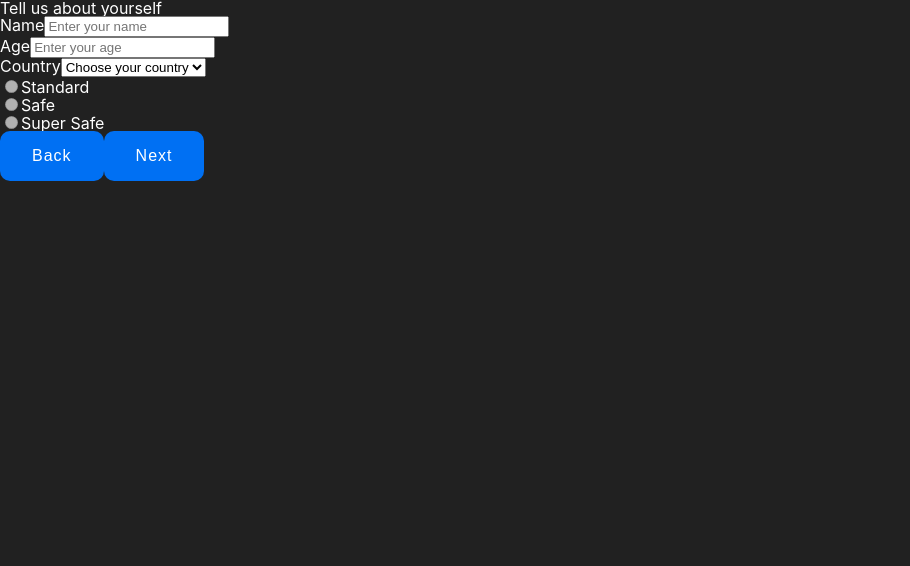
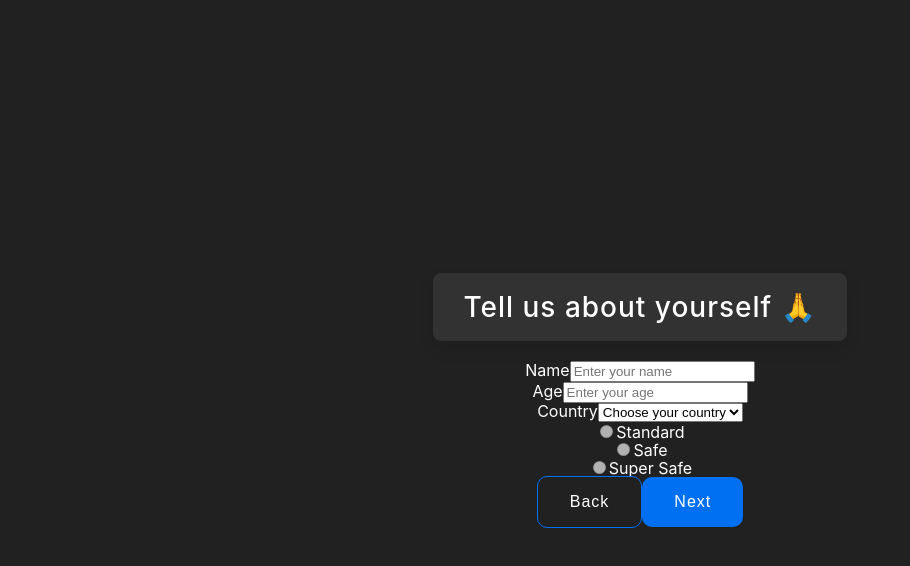
Before and after one commit to chiquyet199/covergo-stepper, a React (Create React App) app: page / in a window 1280 px wide. Both pictures are taken after a click on the button "Start". Shown: the top 566 px of the page, without its empty margins (0-910 px from the left). Built offline with nearby package versions, Linux system fonts and the light colour scheme.

Commit message:
Style teh header

```diff
--- a/src/components/BuyCoverWizard/WizardError/WizardError.tsx
+++ b/src/components/BuyCoverWizard/WizardError/WizardError.tsx
@@ -1,3 +1,4 @@
+import Container from 'src/components/Container/Container'
 import Card from '../../Card/Card'
 import InfoBox from '../../InfoBox/InfoBox'
 
@@ -7,6 +8,7 @@ interface WizardErrorProps {
 
 const WizardError: React.FC<WizardErrorProps> = ({ onClick }) => {
   return (
+    <Container align="center">
       <Card>
         <InfoBox
           title="Ooops!"
@@ -15,6 +17,7 @@ const WizardError: React.FC<WizardErrorProps> = ({ onClick }) => {
           onClick={onClick}
         />
       </Card>
+    </Container>
   )
 }
 
--- /dev/null
+++ b/src/components/BuyCoverWizard/WizardVerificationForm/WizardVerificationForm.module.css
@@ -0,0 +1,16 @@
+.header {
+  display: flex;
+  align-items: center;
+  margin-bottom: 2rem;
+  background-color: var(--color-background-2);
+  padding: 2rem 3rem;
+  border-radius: 0.5em;
+  box-shadow: 0 0.5em 1em var(--color-transparent-1);
+}
+
+.pageTitle {
+  font-size: var(--text-heading-1);
+  font-weight: var(--text-medium);
+  color: var(--color-text-primary);
+  letter-spacing: 1px;
+}
--- a/src/components/BuyCoverWizard/WizardVerificationForm/WizardVerificationForm.tsx
+++ b/src/components/BuyCoverWizard/WizardVerificationForm/WizardVerificationForm.tsx
@@ -12,6 +12,8 @@ import {
   VerificationForm,
 } from '../types'
 import { getAdditionalPremiumPhrase, getPremium, validate } from '../helpers'
+import Container from 'src/components/Container/Container'
+import styles from './WizardVerificationForm.module.css'
 
 interface Props {
   onSubmit: (form: VerificationForm) => void
@@ -157,8 +159,10 @@ const WizardVerificationForm: React.FC<Props> = ({ onBack, onSubmit }) => {
   }, [state])
 
   return (
-    <div>
-      <h1>Tell us about yourself</h1>
+    <Container align="center">
+      <div className={styles.header}>
+        <h1 className={styles.pageTitle}>Tell us about yourself 🙏</h1>
+      </div>
 
       <form onSubmit={handleSubmit}>
         {/* Name */}
@@ -268,12 +272,14 @@ const WizardVerificationForm: React.FC<Props> = ({ onBack, onSubmit }) => {
         {!!premium && <p>Your premium is: {premium}</p>}
 
         <div className="form-group">
-          <Button onClick={onBack}>Back</Button>
+          <Button appearance="outlined" onClick={onBack}>
+            Back
+          </Button>
 
           <Button type="submit">Next</Button>
         </div>
       </form>
-    </div>
+    </Container>
   )
 }
 
```
Also changed, not shown: 1 other file (tests, documents, lock files or other folders). Lines whose indentation alone changed are shown as unchanged.
